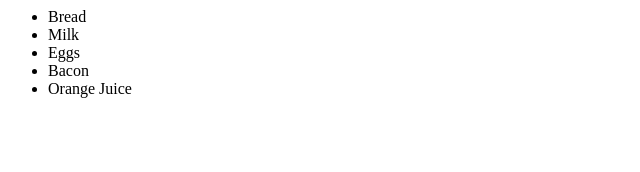
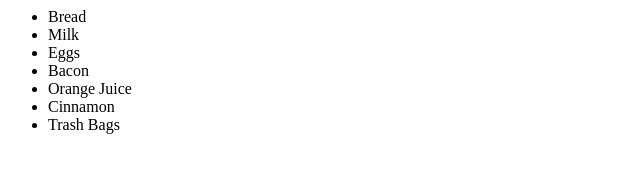
Before and after one commit to thecheneral/grocerylist, a plain HTML site: page index.html in a window 1280 px wide. Shown: the whole page, without its empty margins (0-640 px from the left). Drawn offline with Linux system fonts and the light colour scheme.

Commit message:
Added trash bags to the list

```diff
--- a/index.html
+++ b/index.html
@@ -6,5 +6,7 @@
 			<li>Eggs</li>
 			<li>Bacon</li>
 			<li>Orange Juice</li>
+			<li>Cinnamon</li>
+			<li>Trash Bags</li>
 		</ul>
 	</body>
```
